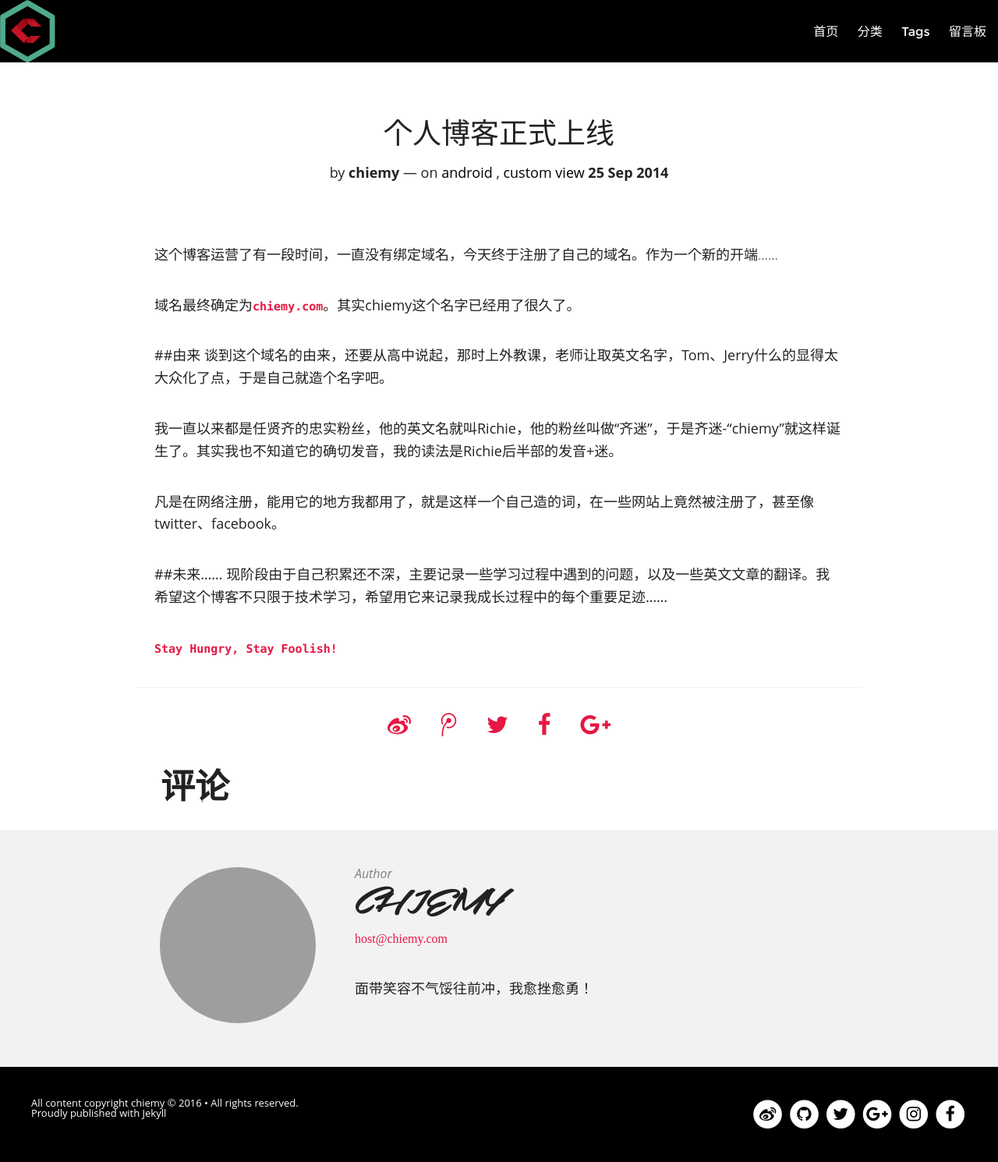
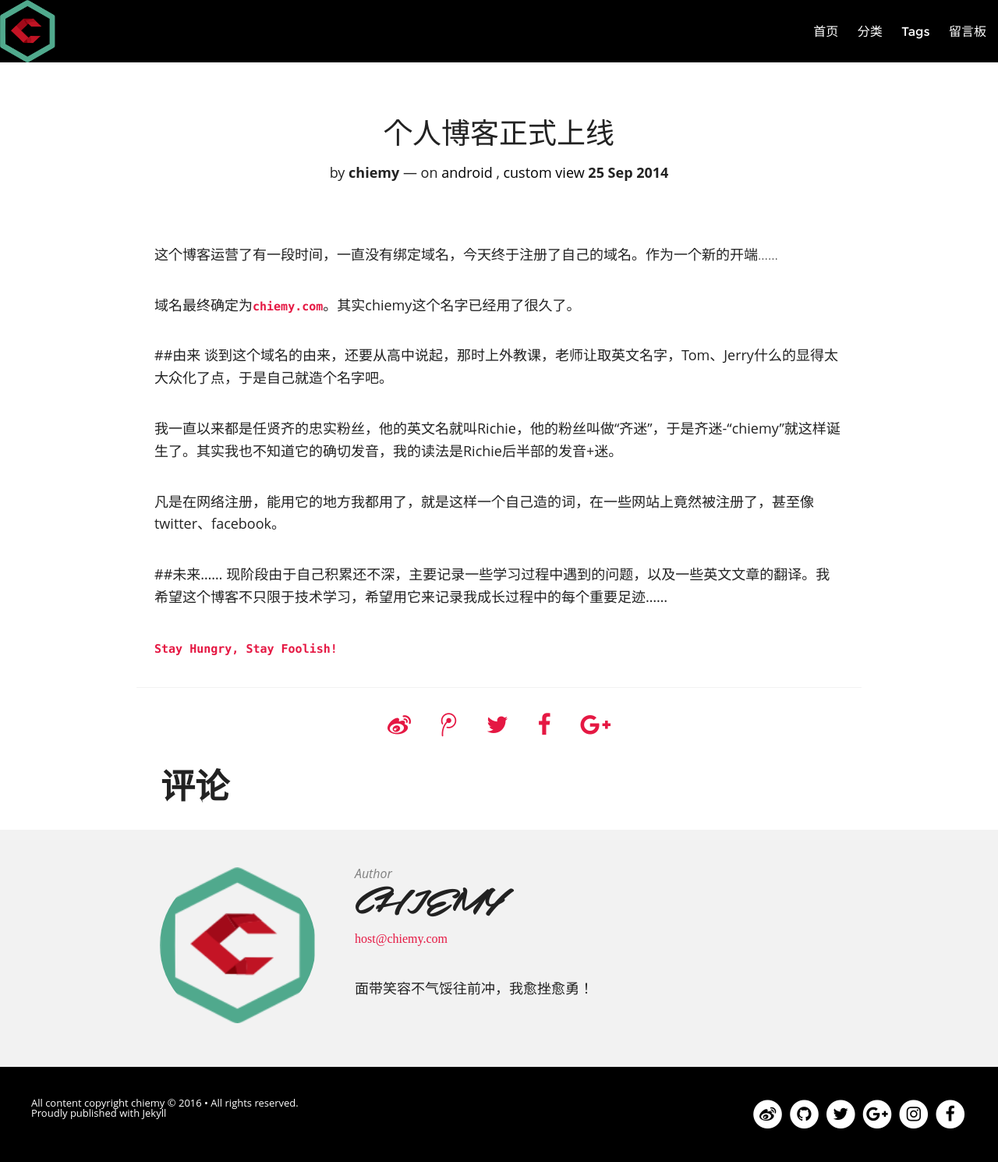
Before and after one commit to chiemy/blog, a Jekyll site: the page built from _posts/2014-09-25-blog-release.md, in a window 1280 px wide. Shown: the whole page at 78% size. Built offline with Jekyll 4.4.1, drawn with Linux system fonts in a browser that asks for light colours; nearby versions of some CDN libraries; comment, search, counter and statistics services are not loaded.

Commit message:
修改头像

```diff
--- a/_config.yml
+++ b/_config.yml
@@ -16,7 +16,7 @@ url:      http://chiemy.com
 # Owner/author information
 owner:
   name:           chiemy
-  avatar:         chiemy.jpg
+  avatar:         logo.png
   email:          host@chiemy.com
   # Use the coder's toolbox at http://coderstoolbox.net/string/#!encoding=xml&action=encode&charset=us_ascii to encode your description into XML string
   description:    面带笑容不气馁往前冲，我愈挫愈勇！
```
Also changed, not shown: images/chiemy.png (deleted).
